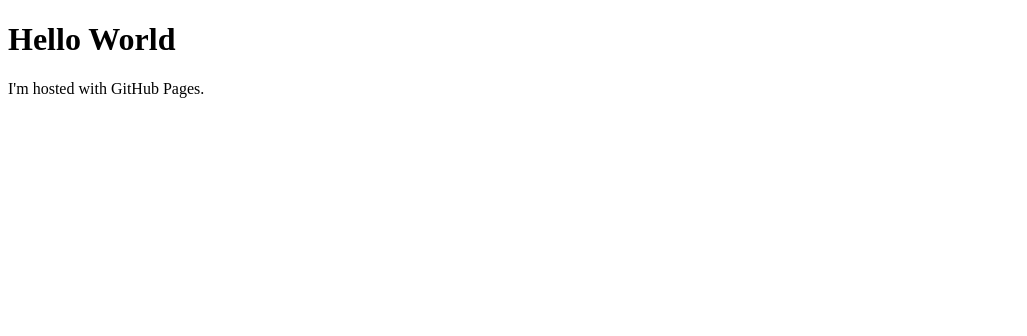
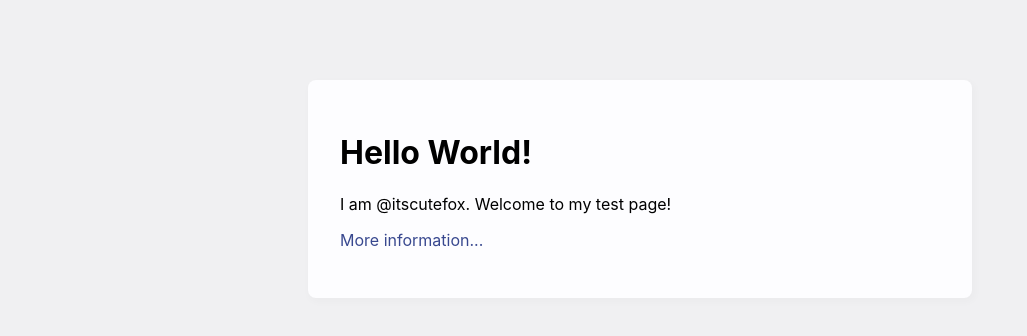
Before and after one commit to itscutefox/itscutefox.github.io, a plain HTML site: page index.html in a window 1280 px wide. Shown: the whole page, without its empty margins (0-1027 px from the left). Drawn offline with Linux system fonts and the light colour scheme.

Commit message:
Update index.html

```diff
--- a/index.html
+++ b/index.html
@@ -1,7 +1,45 @@
 <!DOCTYPE html>
-<html>
-<body>
-<h1>Hello World</h1>
-<p>I'm hosted with GitHub Pages.</p>
-</body>
-</html>
+<html><head>
+    <title>Hello World!</title>
+
+    <meta charset="utf-8">
+    <meta http-equiv="Content-type" content="text/html; charset=UTF-8">
+    <meta name="viewport" content="width=device-width, initial-scale=1">
+    <style type="text/css">
+    body {
+        background-color: #f0f0f2;
+        margin: 0;
+        padding: 0;
+        font-family: -apple-system, system-ui, BlinkMacSystemFont, "Segoe UI", "Open Sans", "Helvetica Neue", Helvetica, Arial, sans-serif;
+
+    }
+    div {
+        width: 600px;
+        margin: 5em auto;
+        padding: 2em;
+        background-color: #fdfdff;
+        border-radius: 0.5em;
+        box-shadow: 2px 3px 7px 2px rgba(0,0,0,0.02);
+    }
+    a:link, a:visited {
+        color: #38488f;
+        text-decoration: none;
+    }
+    @media (max-width: 700px) {
+        div {
+            margin: 0 auto;
+            width: auto;
+        }
+    }
+    </style>
+</head>
+
+<body data-new-gr-c-s-check-loaded="8.881.0" data-gr-ext-installed="">
+<div>
+    <h1>Hello World!</h1>
+    <p>I am @itscutefox. Welcome to my test page!</p>
+    <p><a href="https://github.com/itscutefox">More information...</a></p>
+</div>
+
+
+</body><grammarly-desktop-integration data-grammarly-shadow-root="true"></grammarly-desktop-integration></html>
```
